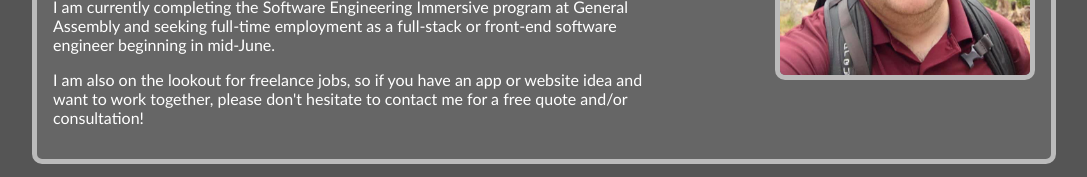
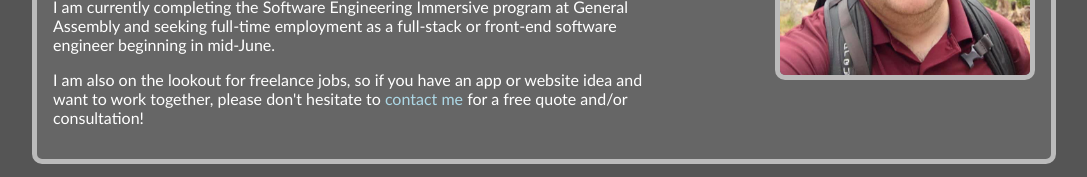
Before and after one commit to AdamHG2411/ahg-portfolio, a React (Create React App) app: page /#/ in a window 1280 px wide. Shown: the part 441-618 px from the top of the page, without its empty margins (96-1183 px from the left). Built offline with nearby package versions, Linux system fonts and the light colour scheme.

Commit message:
link styles

```diff
--- a/src/pages/Contact/Contact.css
+++ b/src/pages/Contact/Contact.css
@@ -6,3 +6,8 @@
 	padding: 1em;
 	margin: 20px auto;
 }
+
+#LinkedInLink,
+#TwitterLink {
+	color: lightblue;
+}
--- a/src/pages/Contact/Contact.js
+++ b/src/pages/Contact/Contact.js
@@ -18,8 +18,14 @@ class Contact extends Component {
 					</p>
 					<p>
 						I'll be adding a form here to send me an email soon. Until then, please don't hesitate to reach
-						out to me on <a href="https://www.linkedin.com/in/adam-h-grider">LinkedIn</a> or{' '}
-						<a href="https://www.twitter.com/ahgrider">Twitter</a>.
+						out to me on{' '}
+						<a id="LinkedInLink" href="https://www.linkedin.com/in/adam-h-grider">
+							LinkedIn
+						</a>{' '}
+						or{' '}
+						<a id="TwitterLink" href="https://www.twitter.com/ahgrider">
+							Twitter
+						</a>.
 					</p>
 				</div>
 			</div>
--- a/src/pages/Home/Home.css
+++ b/src/pages/Home/Home.css
@@ -32,6 +32,10 @@
 	padding: 0 2em 0 0;
 }
 
+#contactLink {
+	color: lightblue;
+}
+
 @media only screen and (max-width: 800px) {
 	.Home-About {
 		grid-template-rows: auto auto auto;
--- a/src/pages/Home/Home.js
+++ b/src/pages/Home/Home.js
@@ -30,8 +30,11 @@ class Home extends Component {
 						</p>
 						<p>
 							I am also on the lookout for freelance jobs, so if you have an app or website idea and want
-							to work together, please don't hesitate to <Link to="/contact">contact me</Link> for a free
-							quote and/or consultation!
+							to work together, please don't hesitate to{' '}
+							<Link id="contactLink" to="/contact">
+								contact me
+							</Link>{' '}
+							for a free quote and/or consultation!
 						</p>
 					</div>
 
```
